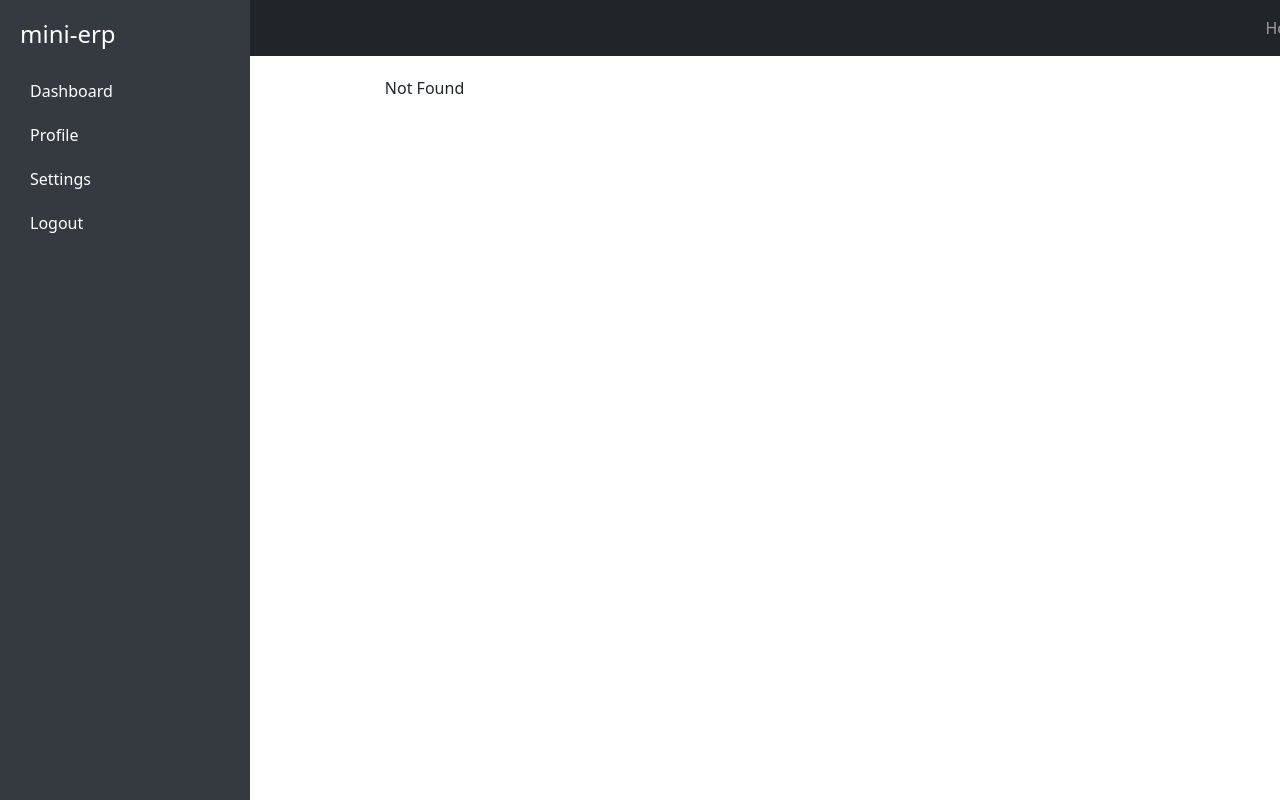
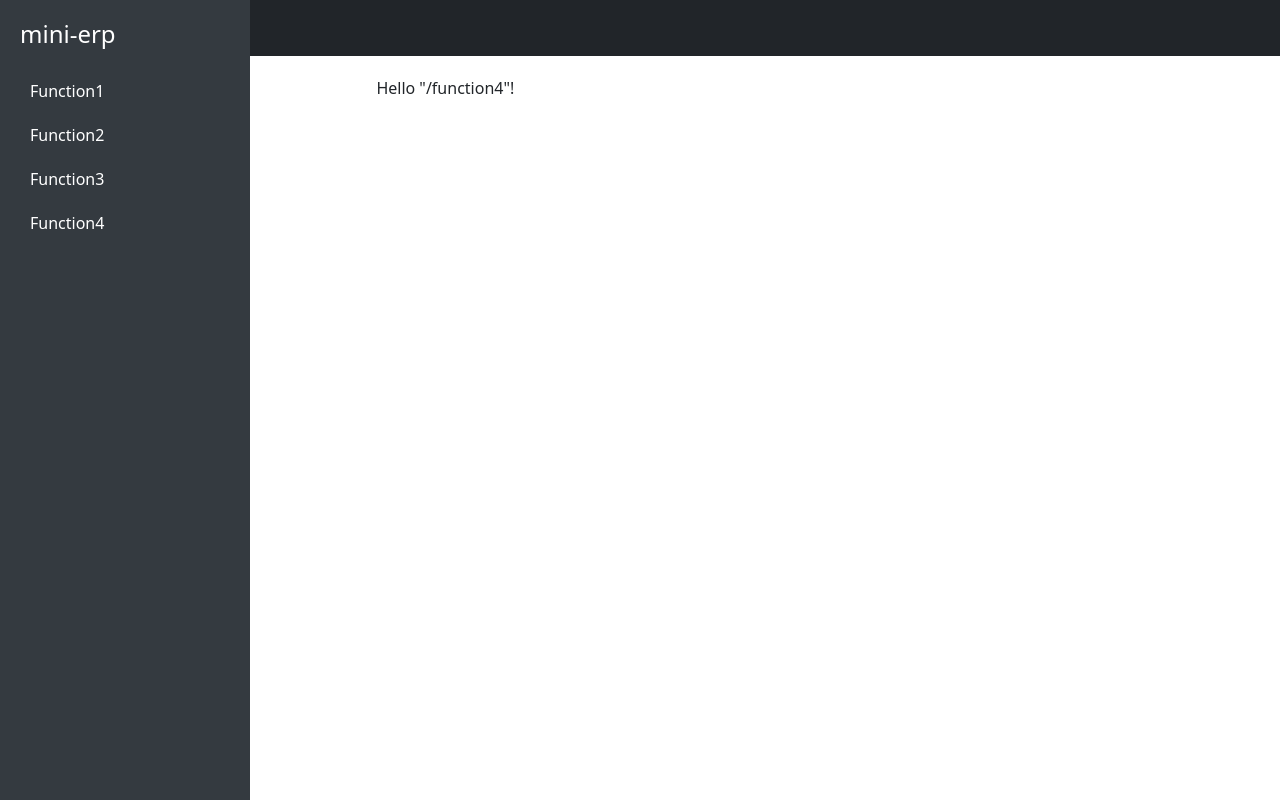
Before and after one commit to 1787954119/mini-erp, a React (Vite) app: page /function4 in a window 1280 px wide. Before the commit this address had no page. Built offline with nearby package versions, Linux system fonts and the light colour scheme.

Commit message:
完善对应组件路由，目前可正常跳转不同页面

```diff
--- a/src/components/Header.tsx
+++ b/src/components/Header.tsx
@@ -1,4 +1,11 @@
-import { Navbar, Nav, NavDropdown, Container, Button } from "react-bootstrap";
+import {
+  Navbar,
+  Nav,
+  NavDropdown,
+  Container,
+  Button,
+  NavLink,
+} from "react-bootstrap";
 
 interface HeaderProps {
   onToggleSidebar: () => void; // 控制移动端 Sidebar 显示
@@ -28,21 +35,16 @@ export default function Header({ onToggleSidebar }: HeaderProps) {
         <Navbar.Collapse id="basic-navbar-nav">
           {/* 用户登录相关选项右边对齐 */}
           <Nav className="ms-auto">
-            <Nav.Link href="/">Home</Nav.Link>
-            <Nav.Link href="about">About</Nav.Link>
+            <NavLink href="/">Home</NavLink>
             <NavDropdown
               className="ms-auto"
-              title="More"
+              title="User-name"
               id="basic-nav-dropdown"
             >
-              <NavDropdown.Item href="#action/1">Action</NavDropdown.Item>
-              <NavDropdown.Item href="#action/2">
-                Another action
-              </NavDropdown.Item>
+              <NavDropdown.Item href="profile">Profile</NavDropdown.Item>
+              <NavDropdown.Item href="action2">Action2</NavDropdown.Item>
               <NavDropdown.Divider />
-              <NavDropdown.Item href="#action/3">
-                Something else here
-              </NavDropdown.Item>
+              <NavDropdown.Item href="logout">Logout</NavDropdown.Item>
             </NavDropdown>
           </Nav>
         </Navbar.Collapse>
--- a/src/components/Sidebar.tsx
+++ b/src/components/Sidebar.tsx
@@ -13,10 +13,10 @@ export default function Sidebar({ show, onClose }: SidebarProps) {
       <div className="sidebar d-none d-lg-block">
         <h2 className="sidebar-title">mini-erp</h2>
         <Nav className="flex-column">
-          <Nav.Link href="#dashboard">Dashboard</Nav.Link>
-          <Nav.Link href="#profile">Profile</Nav.Link>
-          <Nav.Link href="#settings">Settings</Nav.Link>
-          <Nav.Link href="#logout">Logout</Nav.Link>
+          <Nav.Link href="function1">Function1</Nav.Link>
+          <Nav.Link href="function2">Function2</Nav.Link>
+          <Nav.Link href="function3">Function3</Nav.Link>
+          <Nav.Link href="function4">Function4</Nav.Link>
         </Nav>
       </div>
 
@@ -27,17 +27,17 @@ export default function Sidebar({ show, onClose }: SidebarProps) {
         </Offcanvas.Header>
         <Offcanvas.Body>
           <Nav className="flex-column">
-            <Nav.Link href="#dashboard" onClick={onClose}>
-              Dashboard
+            <Nav.Link href="function1" onClick={onClose}>
+              Function1
             </Nav.Link>
-            <Nav.Link href="#profile" onClick={onClose}>
-              Profile
+            <Nav.Link href="function2" onClick={onClose}>
+              Function2
             </Nav.Link>
-            <Nav.Link href="#settings" onClick={onClose}>
-              Settings
+            <Nav.Link href="function3" onClick={onClose}>
+              Function3
             </Nav.Link>
-            <Nav.Link href="#logout" onClick={onClose}>
-              Logout
+            <Nav.Link href="function4" onClick={onClose}>
+              Function4
             </Nav.Link>
           </Nav>
         </Offcanvas.Body>
--- a/src/routeTree.gen.ts
+++ b/src/routeTree.gen.ts
@@ -11,14 +11,42 @@
 // Import Routes
 
 import { Route as rootRoute } from './routes/__root'
-import { Route as AboutImport } from './routes/about'
+import { Route as ProfileImport } from './routes/profile'
+import { Route as Function4Import } from './routes/function4'
+import { Route as Function3Import } from './routes/function3'
+import { Route as Function2Import } from './routes/function2'
+import { Route as Function1Import } from './routes/function1'
 import { Route as IndexImport } from './routes/index'
 
 // Create/Update Routes
 
-const AboutRoute = AboutImport.update({
-  id: '/about',
-  path: '/about',
+const ProfileRoute = ProfileImport.update({
+  id: '/profile',
+  path: '/profile',
+  getParentRoute: () => rootRoute,
+} as any)
+
+const Function4Route = Function4Import.update({
+  id: '/function4',
+  path: '/function4',
+  getParentRoute: () => rootRoute,
+} as any)
+
+const Function3Route = Function3Import.update({
+  id: '/function3',
+  path: '/function3',
+  getParentRoute: () => rootRoute,
+} as any)
+
+const Function2Route = Function2Import.update({
+  id: '/function2',
+  path: '/function2',
+  getParentRoute: () => rootRoute,
+} as any)
+
+const Function1Route = Function1Import.update({
+  id: '/function1',
+  path: '/function1',
   getParentRoute: () => rootRoute,
 } as any)
 
@@ -39,11 +67,39 @@ declare module '@tanstack/react-router' {
       preLoaderRoute: typeof IndexImport
       parentRoute: typeof rootRoute
     }
-    '/about': {
-      id: '/about'
-      path: '/about'
-      fullPath: '/about'
-      preLoaderRoute: typeof AboutImport
+    '/function1': {
+      id: '/function1'
+      path: '/function1'
+      fullPath: '/function1'
+      preLoaderRoute: typeof Function1Import
+      parentRoute: typeof rootRoute
+    }
+    '/function2': {
+      id: '/function2'
+      path: '/function2'
+      fullPath: '/function2'
+      preLoaderRoute: typeof Function2Import
+      parentRoute: typeof rootRoute
+    }
+    '/function3': {
+      id: '/function3'
+      path: '/function3'
+      fullPath: '/function3'
+      preLoaderRoute: typeof Function3Import
+      parentRoute: typeof rootRoute
+    }
+    '/function4': {
+      id: '/function4'
+      path: '/function4'
+      fullPath: '/function4'
+      preLoaderRoute: typeof Function4Import
+      parentRoute: typeof rootRoute
+    }
+    '/profile': {
+      id: '/profile'
+      path: '/profile'
+      fullPath: '/profile'
+      preLoaderRoute: typeof ProfileImport
       parentRoute: typeof rootRoute
     }
   }
@@ -53,37 +109,76 @@ declare module '@tanstack/react-router' {
 
 export interface FileRoutesByFullPath {
   '/': typeof IndexRoute
-  '/about': typeof AboutRoute
+  '/function1': typeof Function1Route
+  '/function2': typeof Function2Route
+  '/function3': typeof Function3Route
+  '/function4': typeof Function4Route
+  '/profile': typeof ProfileRoute
 }
 
 export interface FileRoutesByTo {
   '/': typeof IndexRoute
-  '/about': typeof AboutRoute
+  '/function1': typeof Function1Route
+  '/function2': typeof Function2Route
+  '/function3': typeof Function3Route
+  '/function4': typeof Function4Route
+  '/profile': typeof ProfileRoute
 }
 
 export interface FileRoutesById {
   __root__: typeof rootRoute
   '/': typeof IndexRoute
-  '/about': typeof AboutRoute
+  '/function1': typeof Function1Route
+  '/function2': typeof Function2Route
+  '/function3': typeof Function3Route
+  '/function4': typeof Function4Route
+  '/profile': typeof ProfileRoute
 }
 
 export interface FileRouteTypes {
   fileRoutesByFullPath: FileRoutesByFullPath
-  fullPaths: '/' | '/about'
+  fullPaths:
+    | '/'
+    | '/function1'
+    | '/function2'
+    | '/function3'
+    | '/function4'
+    | '/profile'
   fileRoutesByTo: FileRoutesByTo
-  to: '/' | '/about'
-  id: '__root__' | '/' | '/about'
+  to:
+    | '/'
+    | '/function1'
+    | '/function2'
+    | '/function3'
+    | '/function4'
+    | '/profile'
+  id:
+    | '__root__'
+    | '/'
+    | '/function1'
+    | '/function2'
+    | '/function3'
+    | '/function4'
+    | '/profile'
   fileRoutesById: FileRoutesById
 }
 
 export interface RootRouteChildren {
   IndexRoute: typeof IndexRoute
-  AboutRoute: typeof AboutRoute
+  Function1Route: typeof Function1Route
+  Function2Route: typeof Function2Route
+  Function3Route: typeof Function3Route
+  Function4Route: typeof Function4Route
+  ProfileRoute: typeof ProfileRoute
 }
 
 const rootRouteChildren: RootRouteChildren = {
   IndexRoute: IndexRoute,
-  AboutRoute: AboutRoute,
+  Function1Route: Function1Route,
+  Function2Route: Function2Route,
+  Function3Route: Function3Route,
+  Function4Route: Function4Route,
+  ProfileRoute: ProfileRoute,
 }
 
 export const routeTree = rootRoute
@@ -97,14 +192,30 @@ export const routeTree = rootRoute
       "filePath": "__root.tsx",
       "children": [
         "/",
-        "/about"
+        "/function1",
+        "/function2",
+        "/function3",
+        "/function4",
+        "/profile"
       ]
     },
     "/": {
       "filePath": "index.tsx"
     },
-    "/about": {
-      "filePath": "about.tsx"
+    "/function1": {
+      "filePath": "function1.tsx"
+    },
+    "/function2": {
+      "filePath": "function2.tsx"
+    },
+    "/function3": {
+      "filePath": "function3.tsx"
+    },
+    "/function4": {
+      "filePath": "function4.tsx"
+    },
+    "/profile": {
+      "filePath": "profile.tsx"
     }
   }
 }
--- a/src/routes/about.tsx
+++ /dev/null
@@ -1,9 +0,0 @@
-import { createFileRoute } from '@tanstack/react-router'
-
-export const Route = createFileRoute('/about')({
-  component: About,
-})
-
-function About() {
-  return <div className="p-2">Hello from About!</div>
-}
--- /dev/null
+++ b/src/routes/function1.tsx
@@ -0,0 +1,9 @@
+import { createFileRoute } from '@tanstack/react-router'
+
+export const Route = createFileRoute('/function1')({
+  component: RouteComponent,
+})
+
+function RouteComponent() {
+  return <div>Hello "/function1"!</div>
+}
--- /dev/null
+++ b/src/routes/function2.tsx
@@ -0,0 +1,9 @@
+import { createFileRoute } from '@tanstack/react-router'
+
+export const Route = createFileRoute('/function2')({
+  component: RouteComponent,
+})
+
+function RouteComponent() {
+  return <div>Hello "/function2"!</div>
+}
--- /dev/null
+++ b/src/routes/function3.tsx
@@ -0,0 +1,9 @@
+import { createFileRoute } from '@tanstack/react-router'
+
+export const Route = createFileRoute('/function3')({
+  component: RouteComponent,
+})
+
+function RouteComponent() {
+  return <div>Hello "/function3"!</div>
+}
--- /dev/null
+++ b/src/routes/function4.tsx
@@ -0,0 +1,9 @@
+import { createFileRoute } from '@tanstack/react-router'
+
+export const Route = createFileRoute('/function4')({
+  component: RouteComponent,
+})
+
+function RouteComponent() {
+  return <div>Hello "/function4"!</div>
+}
--- a/src/routes/index.tsx
+++ b/src/routes/index.tsx
@@ -1,13 +1,14 @@
-import { createFileRoute } from '@tanstack/react-router'
+import { createFileRoute } from "@tanstack/react-router";
 
-export const Route = createFileRoute('/')({
-  component: Index,
-})
+export const Route = createFileRoute("/")({
+  component: RouteComponent,
+});
 
-function Index() {
+function RouteComponent() {
   return (
-    <div className="p-2">
-      <h3>Welcome Home!</h3>
-    </div>
-  )
+    <>
+      <h1>Welcome to My Website</h1>
+      <p>This is the main content area.</p>
+    </>
+  );
 }
--- /dev/null
+++ b/src/routes/profile.tsx
@@ -0,0 +1,9 @@
+import { createFileRoute } from "@tanstack/react-router";
+
+export const Route = createFileRoute("/profile")({
+  component: RouteComponent,
+});
+
+function RouteComponent() {
+  return <div>Hello "/profile"!</div>;
+}
```
